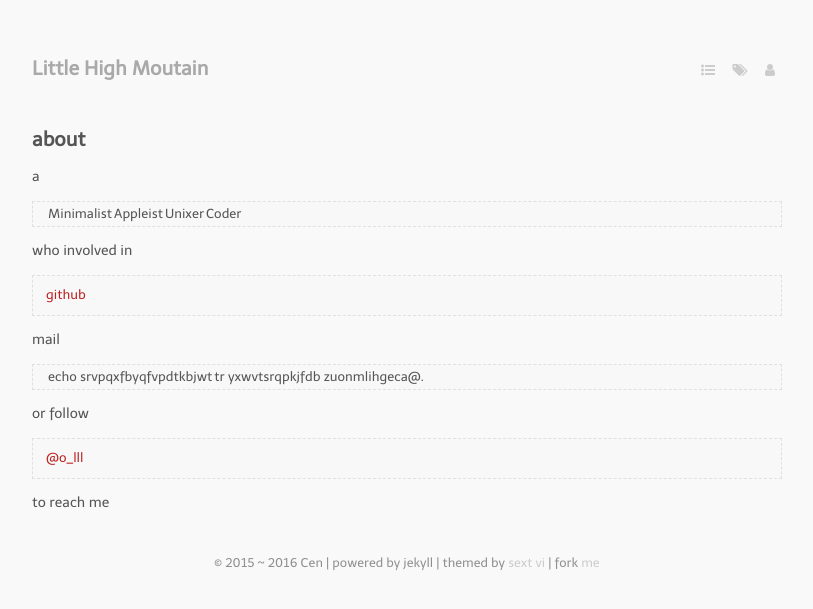
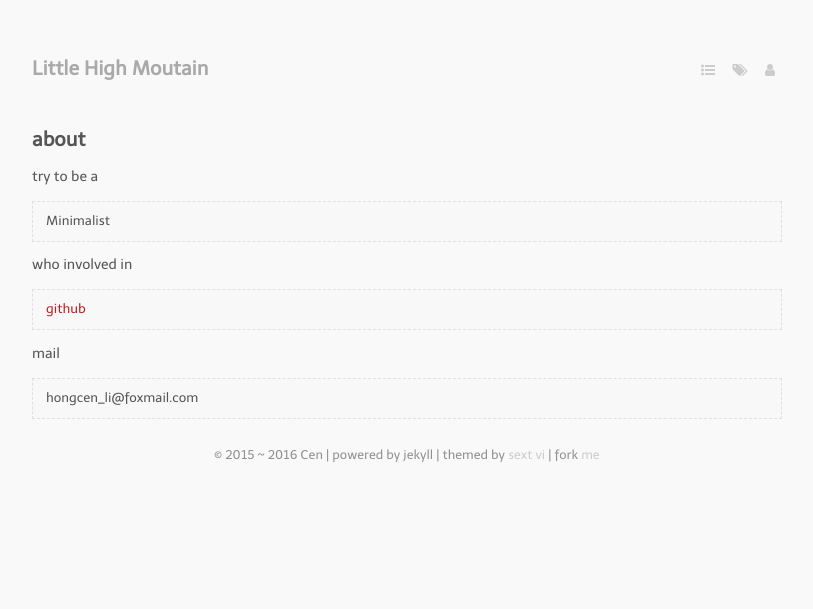
Before and after one commit to Cen74/cen74.github.io_3, a Jekyll site: the page built from about.markdown, in a window 1280 px wide. Shown: the top 609 px of the page, without its empty margins (233-1046 px from the left). Built offline with Jekyll 4.4.1, drawn with Linux system fonts in a browser that asks for light colours; nearby versions of some CDN libraries; some web fonts are replaced.

Commit message:
add lost note

```diff
--- a/_layouts/default.html
+++ b/_layouts/default.html
@@ -36,7 +36,7 @@
         <footer>
           <div>
             {% assign first_post = site.posts | last %}
-            &copy; {{ first_post.date | date: "%Y" }} ~ {{ site.time | date: "%Y" }} {{ site.author }} | powered by jekyll | themed by <a href="http://lhzhang.com" title="sext vi">sext vi</a> | fork <a href="https://github.com/waynezhang/blog" title="fork me">me</a>
+            &copy; {{ first_post.date | date: "%Y" }} ~ {{ site.time | date: "%Y" }} {{ site.author }} | powered by jekyll | themed by <a href="http://lhzhang.com" title="sext vi">sext vi</a> | fork <a href="https://github.com/cen74/cen74.github.io" title="fork me">me</a>
           </div>
         </footer>
       </div> <!-- main -->
--- a/about.markdown
+++ b/about.markdown
@@ -3,20 +3,14 @@ title: about
 layout: page
 ---
 
-a
+try to be a
 
-> Minimalist | Appleist | Unixer | Coder
+> Minimalist
 
 who involved in
 
-> [github](https://github.com/waynezhang)
+> [github](https://github.com/cen74)
 
 mail
 
-> echo srvpqxfbyqfvpdtkbjwt | tr yxwvtsrqpkjfdb zuonmlihgeca@.
-
-or follow
-
-> [@o_lll](https://twitter.com/#!/o_lll)
-
-to reach me
+> hongcen_li@foxmail.com
```
Also changed, not shown: _posts/_2016-01-01-python2-summary.md (added, +51 -0 lines), _posts/_2016-01-07-AmerciaWell.md (added, +25 -0 lines).
